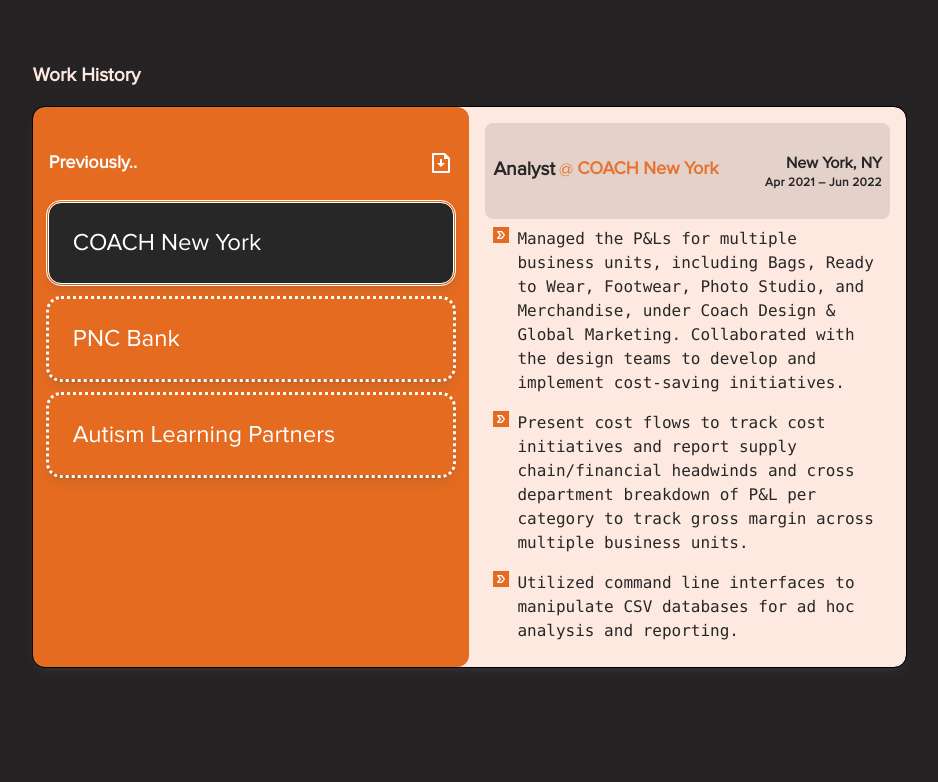
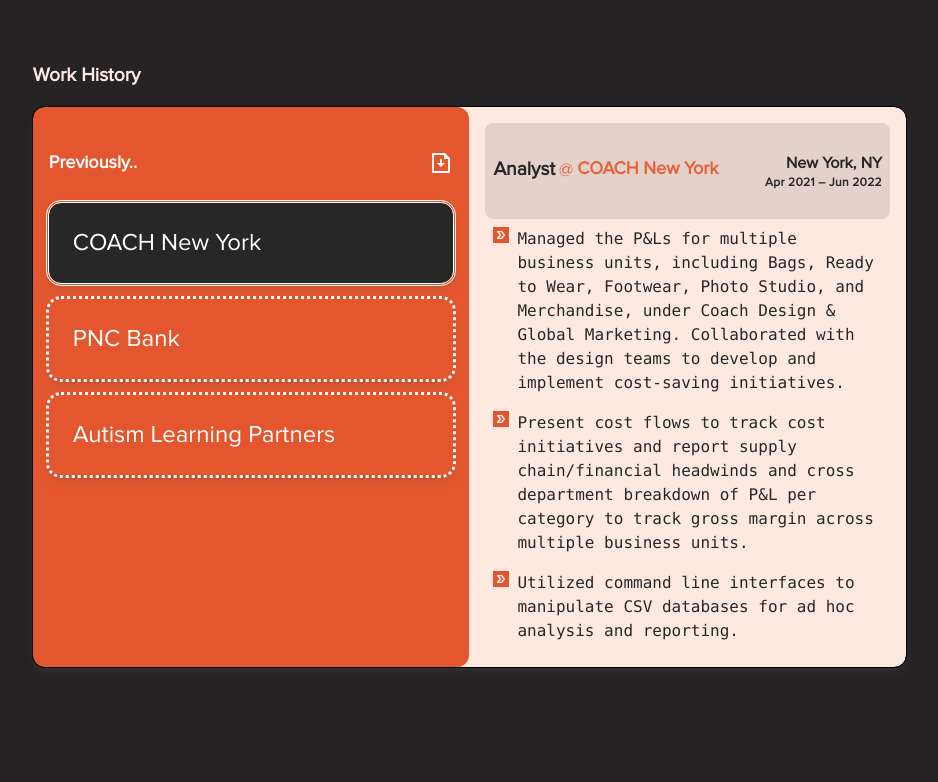
Before and after one commit to samuelho-dev/samuelho.github.io, a Next.js app: page / in a window 1280 px wide. Shown: the part 2118-2900 px from the top of the page, without its empty margins (246-1184 px from the left). Built offline with nearby package versions, Linux system fonts and the light colour scheme.

Commit message:
update color

```diff
--- a/tailwind.config.js
+++ b/tailwind.config.js
@@ -16,7 +16,7 @@
         customGreen: '#3FCD89',
         customBlue: '#54C4E7',
         customWhite: '#FEE9E1',
-        customOrange: '#E46B1F',
+        customOrange: '#E4572E',
         customRed: '#ED2626',
         customBlack: '#272727',
       },
```
